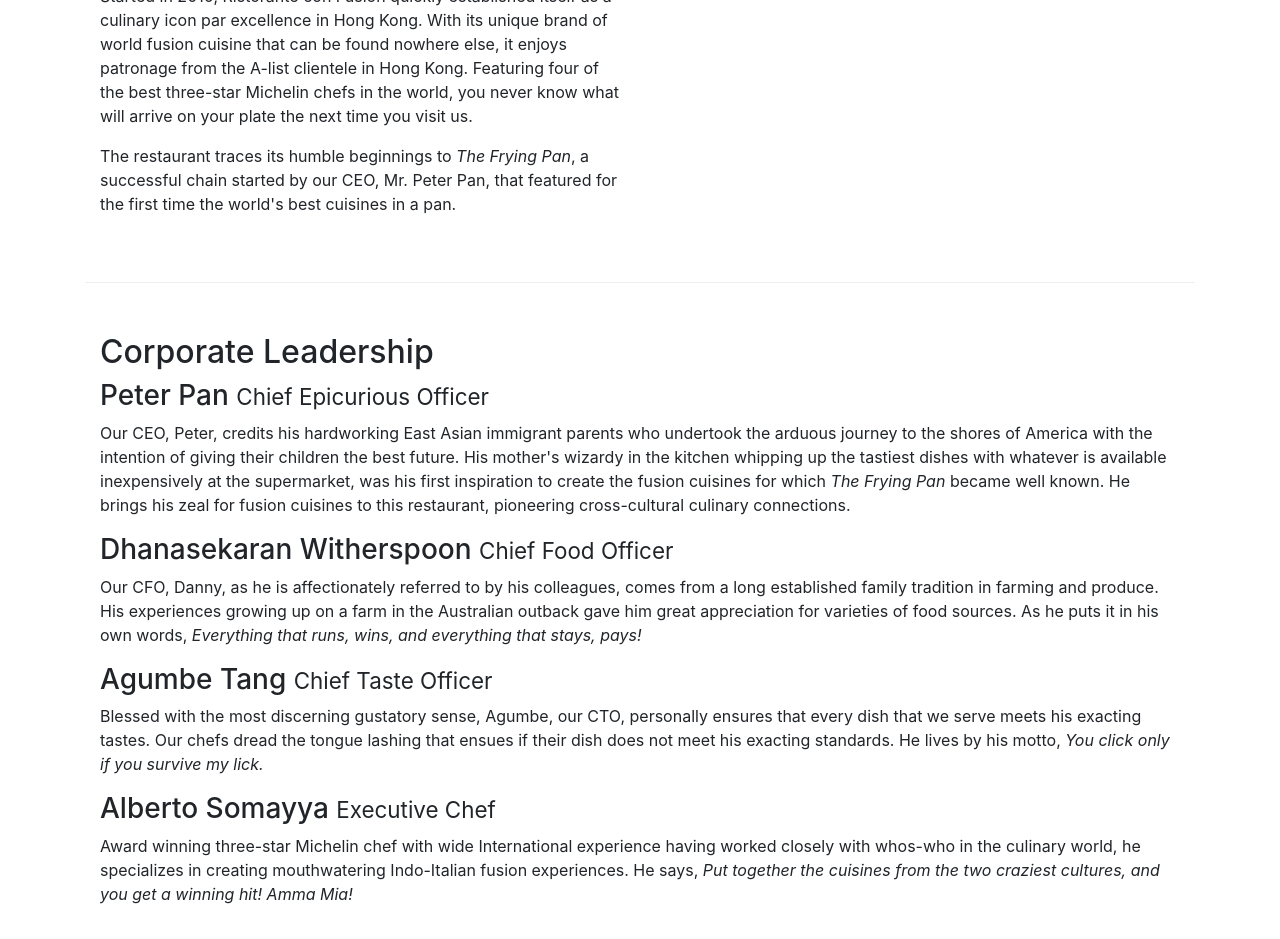
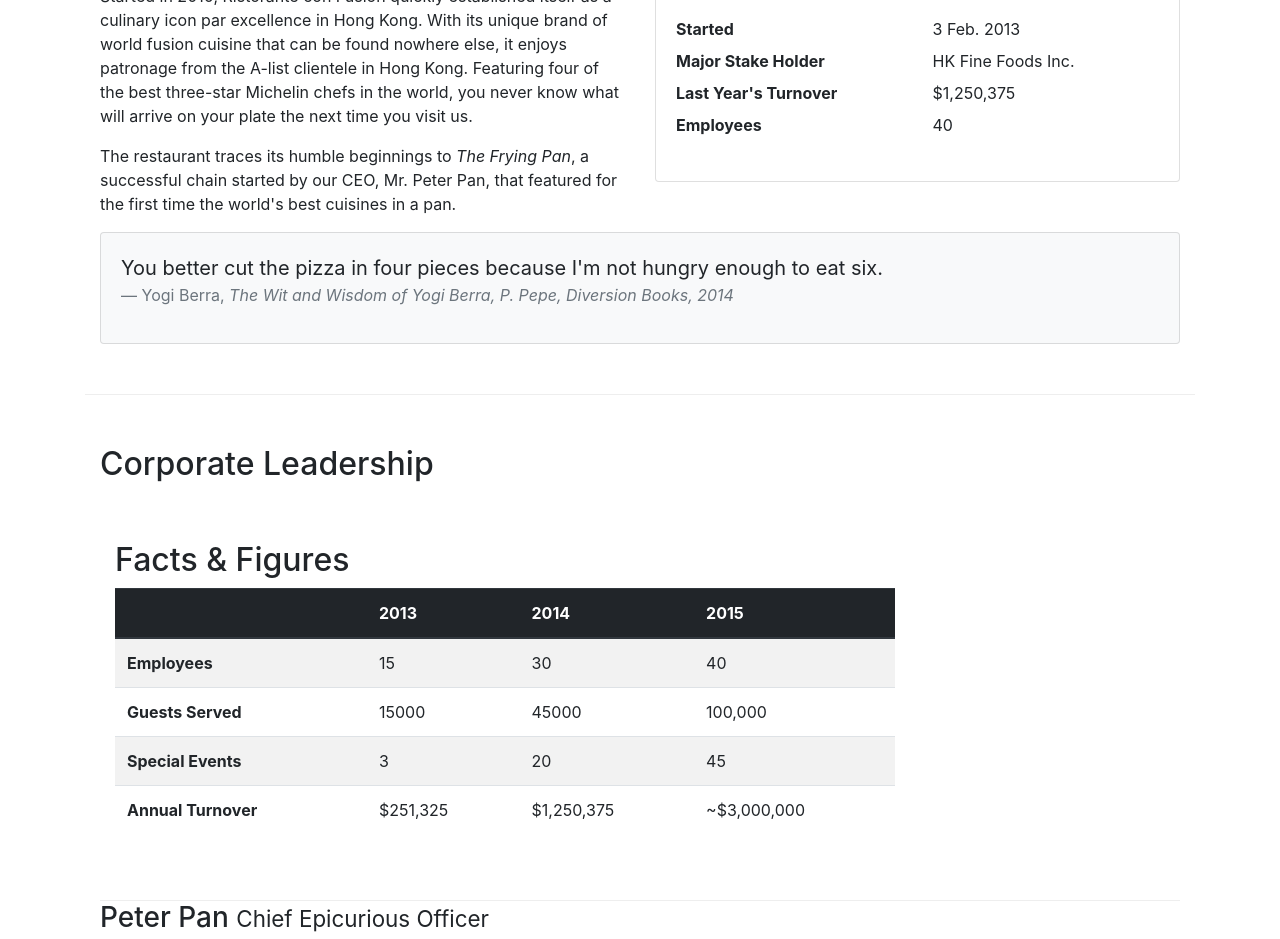
Before and after one commit to cnaant2/conFusiun, a website: page aboutus.html in a window 1280 px wide. Shown: the part 577-1516 px from the top of the page. Drawn offline with nearby package versions, Linux system fonts and the light colour scheme.

Commit message:
Tables and cards

```diff
--- a/aboutus.html
+++ b/aboutus.html
@@ -71,6 +71,33 @@
               <p>The restaurant traces its humble beginnings to <em>The Frying Pan</em>, a successful chain started by our CEO, Mr. Peter Pan, that featured for the first time the world's best cuisines in a pan.</p>
           </div>
           <div class="col-12 col-sm">
+            <div class="card">
+                <h3 class="card-header bg-primary text-white">Facts At a Glance</h3>
+                <div class="card-body">
+                    <dl class="row">
+                        <dt class="col-6">Started</dt>
+                        <dd class="col-6">3 Feb. 2013</dd>
+                        <dt class="col-6">Major Stake Holder</dt>
+                        <dd class="col-6">HK Fine Foods Inc.</dd>
+                        <dt class="col-6">Last Year's Turnover</dt>
+                        <dd class="col-6">$1,250,375</dd>
+                        <dt class="col-6">Employees</dt>
+                        <dd class="col-6">40</dd>
+                    </dl>
+                </div>
+            </div>
+          </div>
+          <div class="col-12">
+              <div class="card card-body bg-light">
+                  <blockquote class="blockquote">
+                      <p class="mb-0">You better cut the pizza in four pieces because
+                          I'm not hungry enough to eat six.</p>
+                      <footer class="blockquote-footer">Yogi Berra,
+                          <cite title="Source Title">The Wit and Wisdom of Yogi Berra,
+                          P. Pepe, Diversion Books, 2014</cite>
+                      </footer>
+                  </blockquote>
+              </div>
           </div>
         </div>
 
@@ -78,6 +105,50 @@
         <div class="row row-content">
             <div class="col-12">
                 <h2>Corporate Leadership</h2>
+                <div class="row row-content">
+                  <div class="col-12 col-sm-9">
+                    <h2>Facts &amp; Figures</h2>
+                    <div class="table-responsive">
+                        <table class="table table-striped">
+                            <thead class="thead-dark">
+                                <tr>
+                                    <th>&nbsp;</th>
+                                    <th>2013</th>
+                                    <th>2014</th>
+                                    <th>2015</th>
+                                </tr>
+                            </thead>
+                            <tbody>
+                                <tr>
+                                    <th>Employees</th>
+                                    <td>15</td>
+                                    <td>30</td>
+                                    <td>40</td>
+                                </tr>
+                                <tr>
+                                    <th>Guests Served</th>
+                                    <td>15000</td>
+                                    <td>45000</td>
+                                    <td>100,000</td>
+                                </tr>
+                                <tr>
+                                    <th>Special Events</th>
+                                    <td>3</td>
+                                    <td>20</td>
+                                    <td>45</td>
+                                </tr>
+                                <tr>
+                                    <th>Annual Turnover</th>
+                                    <td>$251,325</td>
+                                    <td>$1,250,375</td>
+                                    <td>~$3,000,000</td>
+                                </tr>
+                            </tbody>
+                        </table>
+                    </div>                  </div>
+                  <div class="col-12 col-sm-3">
+                  </div>
+                </div>
                 <h3>Peter Pan <small>Chief Epicurious Officer</small></h3>
                 <p class="d-none d-sm-block">Our CEO, Peter, credits his hardworking East Asian immigrant parents who undertook the arduous journey to the shores of America with the intention of giving their children the best future. His mother's wizardy in the kitchen whipping up the tastiest dishes with whatever is available inexpensively at the supermarket, was his first inspiration to create the fusion cuisines for which <em>The Frying Pan</em> became well known. He brings his zeal for fusion cuisines to this restaurant, pioneering cross-cultural culinary connections.</p>
                 <h3>Dhanasekaran Witherspoon <small>Chief Food Officer</small></h3>
```
Lines whose indentation alone changed are shown as unchanged.
